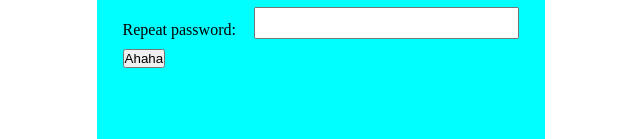
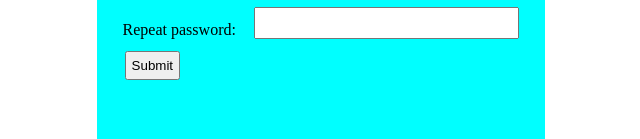
Before and after one commit to Relyful/odinFormValidationJs, a website built with webpack: page src/template.html in a window 1280 px wide. Shown: the part 387-526 px from the top of the page, without its empty margins (319-959 px from the left). Built offline with nearby package versions, Linux system fonts and the light colour scheme.

Commit message:
Set button text to submit

```diff
--- a/src/style.css
+++ b/src/style.css
@@ -72,3 +72,8 @@ input, .selectDiv {
     font-size: 12px;
     color: red;
 }
+
+button {
+    padding: 5px;
+    margin: 2px;
+}
--- a/src/template.html
+++ b/src/template.html
@@ -43,7 +43,7 @@
             </div>
             <span class="spanError rePassError"></span>
             <div class="formRow">
-                <button type="submit">Ahaha</button>
+                <button type="submit">Submit</button>
             </div>
         </form>
         <div>
```
